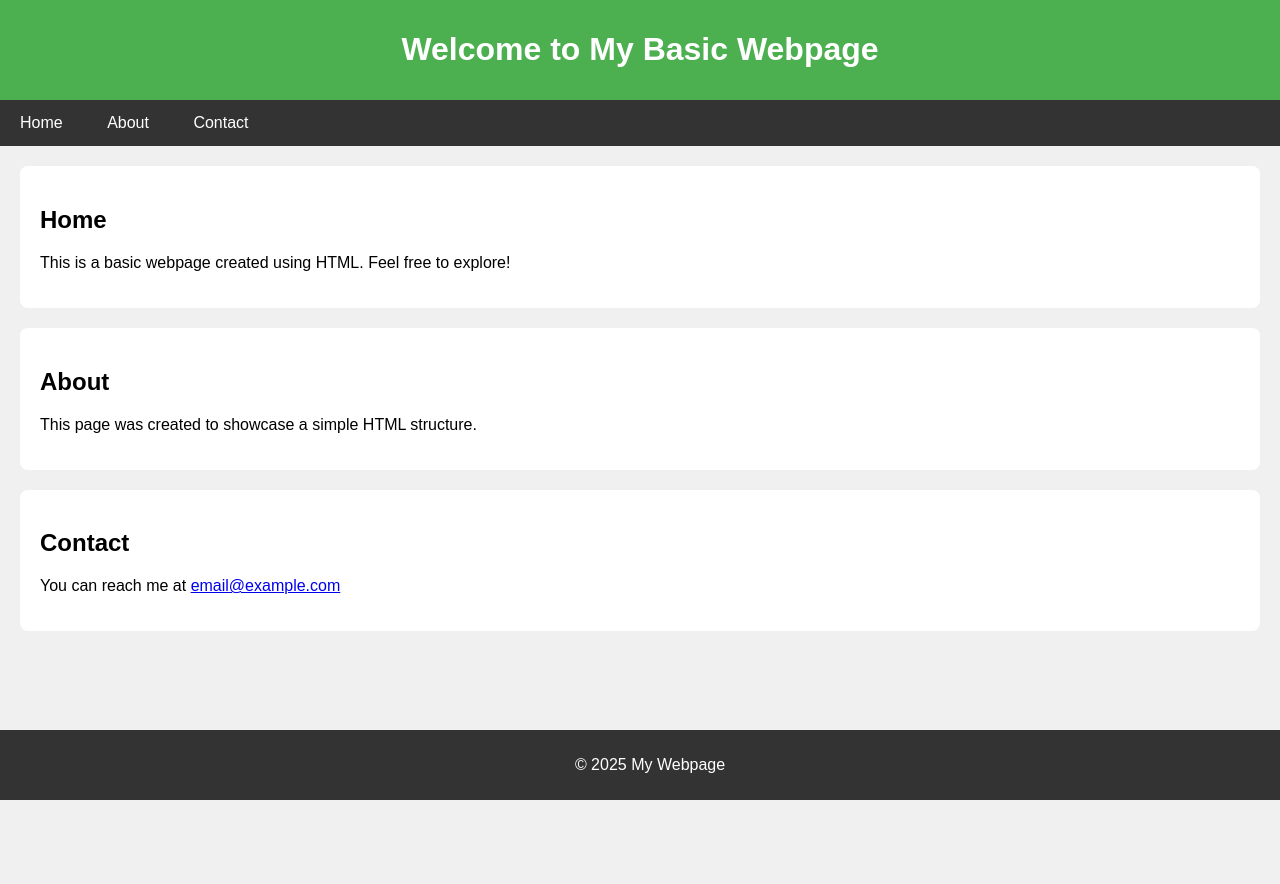
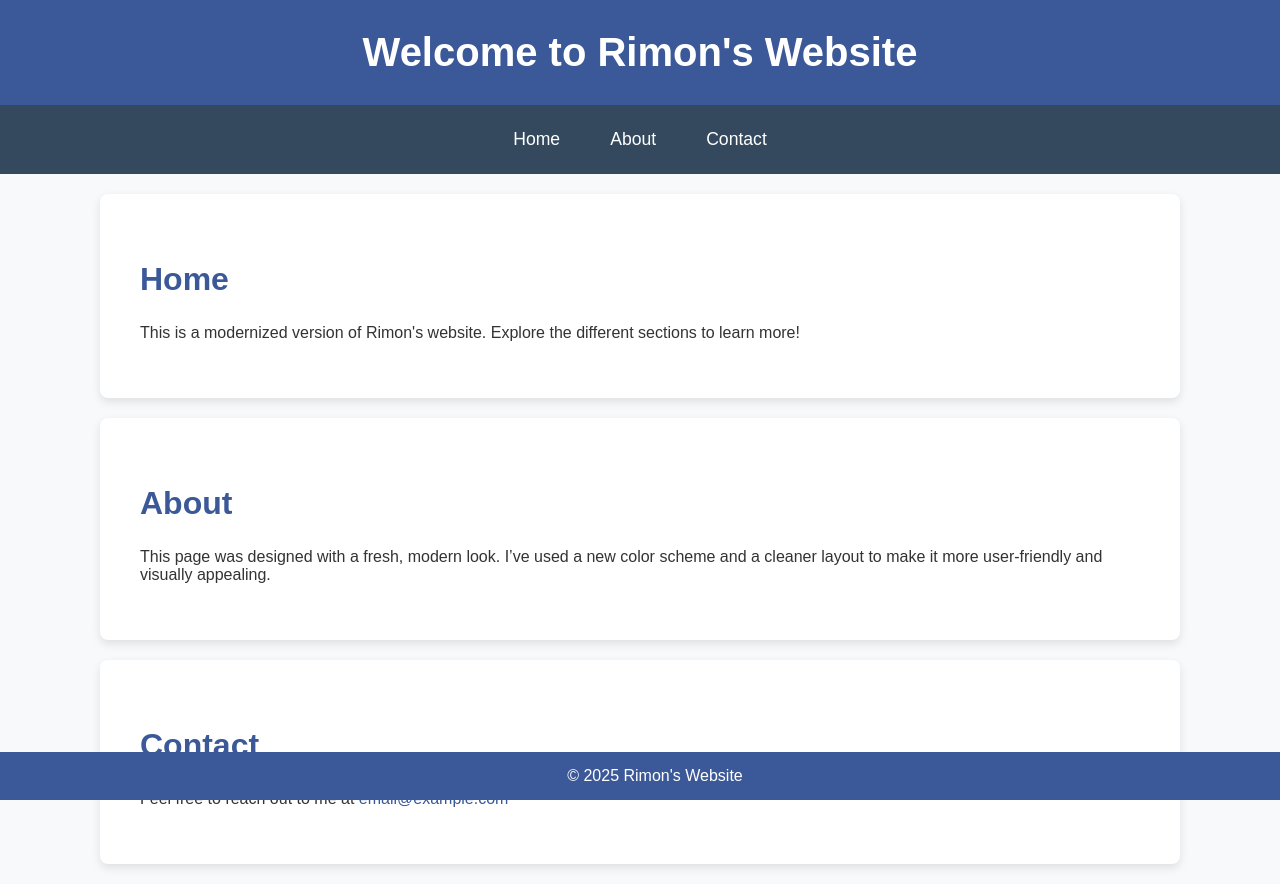
Before and after one commit to rimonsaad/rimonsaad.github.io, a plain HTML site: page index.html in a window 1280 px wide. Before the commit the page ends 800 px from the top, so only its background shows below. Drawn offline with Linux system fonts and the light colour scheme.

Commit message:
Update index.html

```diff
--- a/index.html
+++ b/index.html
@@ -3,54 +3,81 @@
 <head>
     <meta charset="UTF-8">
     <meta name="viewport" content="width=device-width, initial-scale=1.0">
-    <title>My Basic Webpage</title>
+    <title>Rimon's Website</title>
     <style>
         body {
-            font-family: Arial, sans-serif;
-            background-color: #f0f0f0;
+            font-family: 'Arial', sans-serif;
+            background-color: #f8f9fa;
             margin: 0;
             padding: 0;
+            color: #333;
         }
         header {
-            background-color: #4CAF50;
+            background-color: #3b5998;
             color: white;
-            padding: 10px 0;
+            padding: 30px 0;
             text-align: center;
+            box-shadow: 0 4px 8px rgba(0, 0, 0, 0.1);
+        }
+        header h1 {
+            margin: 0;
+            font-size: 2.5rem;
         }
         nav {
-            background-color: #333;
+            background-color: #34495e;
+            display: flex;
+            justify-content: center;
+            padding: 10px;
         }
         nav a {
             color: white;
-            padding: 14px 20px;
+            padding: 14px 25px;
             text-decoration: none;
-            display: inline-block;
+            font-size: 1.1rem;
+            transition: background-color 0.3s ease;
         }
         nav a:hover {
-            background-color: #ddd;
-            color: black;
+            background-color: #2c3e50;
+            border-radius: 4px;
         }
         section {
-            padding: 20px;
-            margin: 20px;
+            padding: 40px;
+            margin: 20px auto;
             background-color: white;
             border-radius: 8px;
+            max-width: 1000px;
+            box-shadow: 0 4px 10px rgba(0, 0, 0, 0.1);
+        }
+        section h2 {
+            font-size: 2rem;
+            color: #3b5998;
         }
         footer {
-            background-color: #333;
+            background-color: #3b5998;
             color: white;
             text-align: center;
-            padding: 10px;
+            padding: 15px;
             position: fixed;
             width: 100%;
             bottom: 0;
+        }
+        footer p {
+            margin: 0;
+            font-size: 1rem;
+        }
+        a {
+            color: #3b5998;
+            text-decoration: none;
+        }
+        a:hover {
+            text-decoration: underline;
         }
     </style>
 </head>
 <body>
 
     <header>
-        <h1>Welcome to My Basic Webpage</h1>
+        <h1>Welcome to Rimon's Website</h1>
     </header>
 
     <nav>
@@ -61,21 +88,21 @@
 
     <section id="home">
         <h2>Home</h2>
-        <p>This is a basic webpage created using HTML. Feel free to explore!</p>
+        <p>This is a modernized version of Rimon's website. Explore the different sections to learn more!</p>
     </section>
 
     <section id="about">
         <h2>About</h2>
-        <p>This page was created to showcase a simple HTML structure.</p>
+        <p>This page was designed with a fresh, modern look. I’ve used a new color scheme and a cleaner layout to make it more user-friendly and visually appealing.</p>
     </section>
 
     <section id="contact">
         <h2>Contact</h2>
-        <p>You can reach me at <a href="mailto:email@example.com">email@example.com</a></p>
+        <p>Feel free to reach out to me at <a href="mailto:email@example.com">email@example.com</a></p>
     </section>
 
     <footer>
-        <p>&copy; 2025 My Webpage</p>
+        <p>&copy; 2025 Rimon's Website</p>
     </footer>
 
 </body>
```
